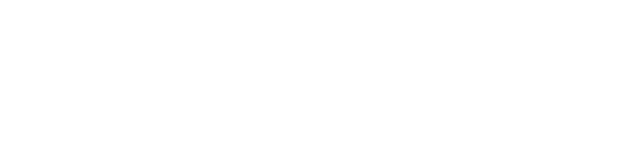
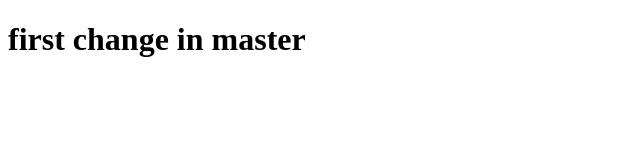
Before and after one commit to 17kushagra/gitandgithub, a plain HTML site: page index.html in a window 1280 px wide. Shown: the whole page, without its empty margins (0-640 px from the left). Drawn offline with Linux system fonts and the light colour scheme.

Commit message:
second commit in master

```diff
--- a/index.html
+++ b/index.html
@@ -7,6 +7,6 @@
     <title>Document</title>
 </head>
 <body>
-
+    <h1>first change in master </h1>
 </body>
 </html>
```
